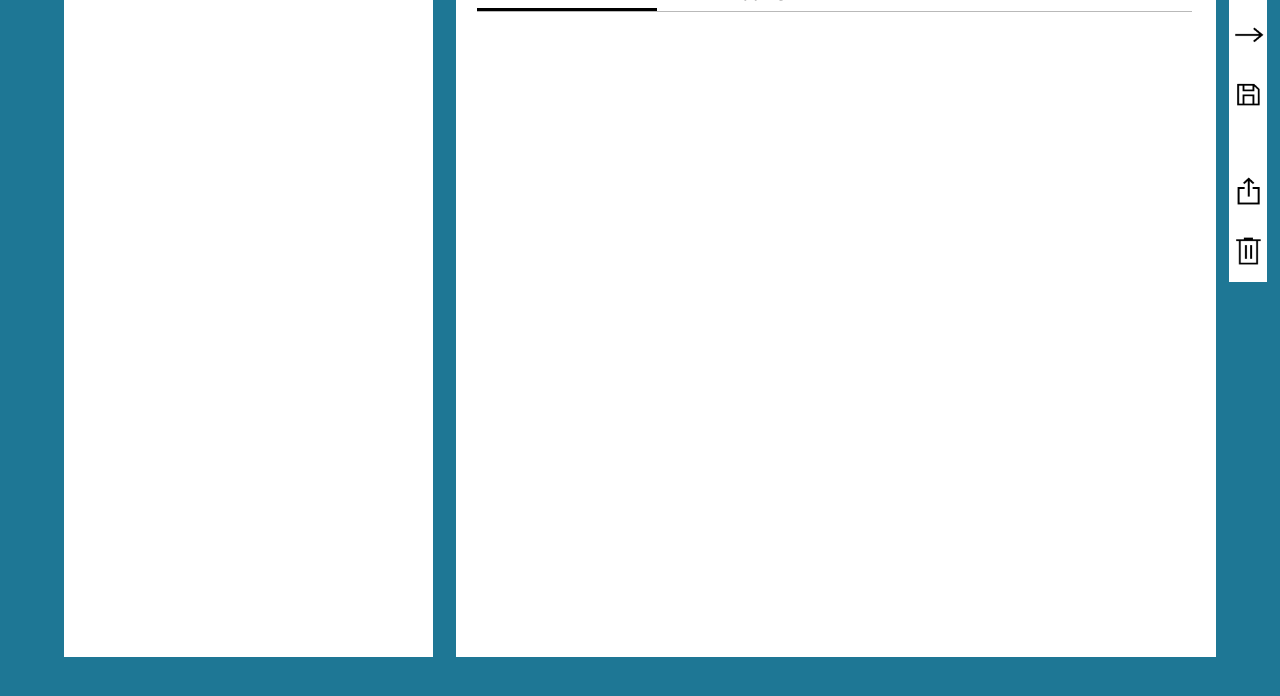
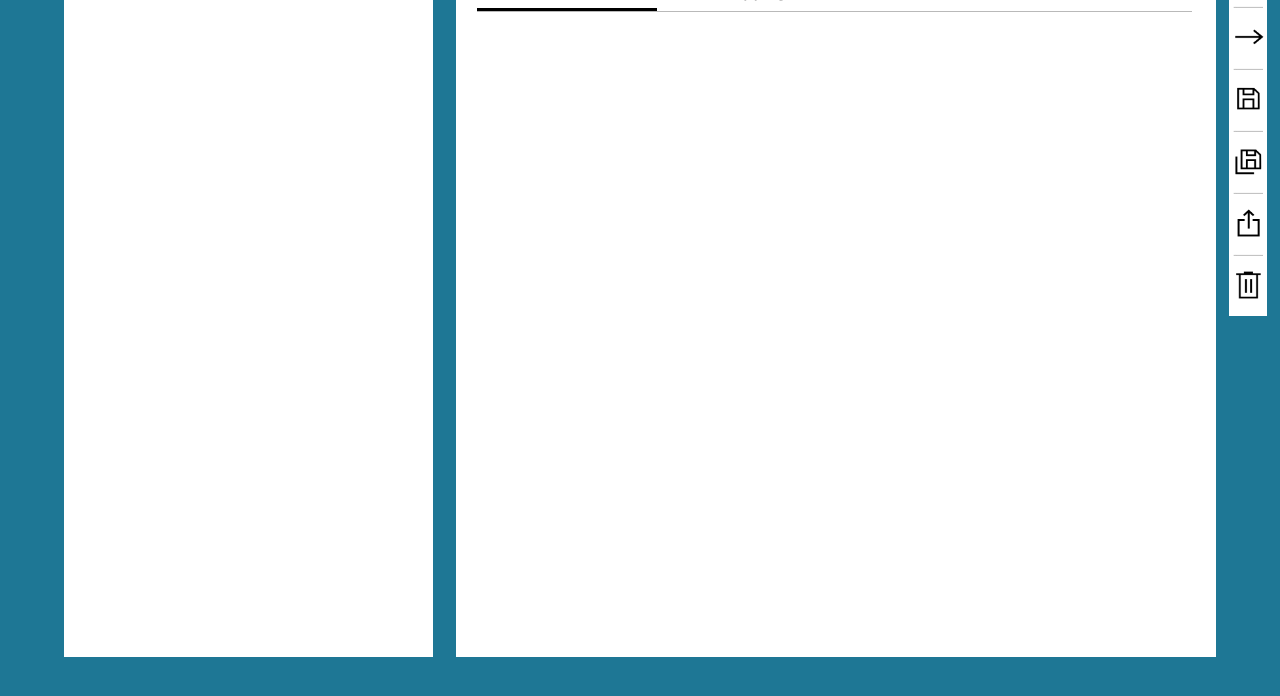
Before and after one commit to jurilents/webdocs-builder, a plain HTML site: page html/page2.html in a window 1280 px wide. Shown: the part 78-774 px from the top of the page. Drawn offline with nearby package versions, Linux system fonts and the light colour scheme.

Commit message:
Update page2.html

```diff
--- a/html/page2.html
+++ b/html/page2.html
@@ -81,15 +81,15 @@
 
   <div class="Minimenu">
     <div class="Kart"><a href="" title="Назад"><img class="Back Kartinka" src="../img/page2/Back.jpg" alt=""></a></div>
-    <img class="Miniline" src="../img/page2/mini menu.jpg" alt="">
+    <img class="Miniline" src="../img/page2/mini_menu.jpg" alt="">
     <div class="Kart"><a href="" title="Вперед"><img class="Kartinka" src="../img/page2/Forward.jpg" alt=""></a></div>
-    <img class="Miniline" src="../img/page2/mini menu.jpg" alt="">
+    <img class="Miniline" src="../img/page2/mini_menu.jpg" alt="">
     <div class="Kart"> <a href="" title="Сохранить"><img class="Kartinka" src="../img/page2/Save.jpg" alt=""></a></div>
-    <img class="Miniline" src="../img/page2/mini menu.jpg" alt="">
-    <div class="Kart"> <a href="" title="Сохранить как"><img class="Kartinka" src="../img/page2/Save as.jpg" alt=""></a></div>
-    <img class="Miniline" src="../img/page2/mini menu.jpg" alt="">
+    <img class="Miniline" src="../img/page2/mini_menu.jpg" alt="">
+    <div class="Kart"> <a href="" title="Сохранить как"><img class="Kartinka" src="../img/page2/Save_as.jpg" alt=""></a></div>
+    <img class="Miniline" src="../img/page2/mini_menu.jpg" alt="">
     <div class="Kart"> <a href="" title="Поделиться"><img class="Kartinka" src="../img/page2/Share.jpg" alt=""></a></div>
-    <img class="Miniline" src="../img/page2/mini menu.jpg" alt="">
+    <img class="Miniline" src="../img/page2/mini_menu.jpg" alt="">
     <div class="Kart"><a href="" title="Удалить"><img class="Kartinka" src="../img/page2/Delete.jpg" alt=""></a></div>
   </div>
 
```
